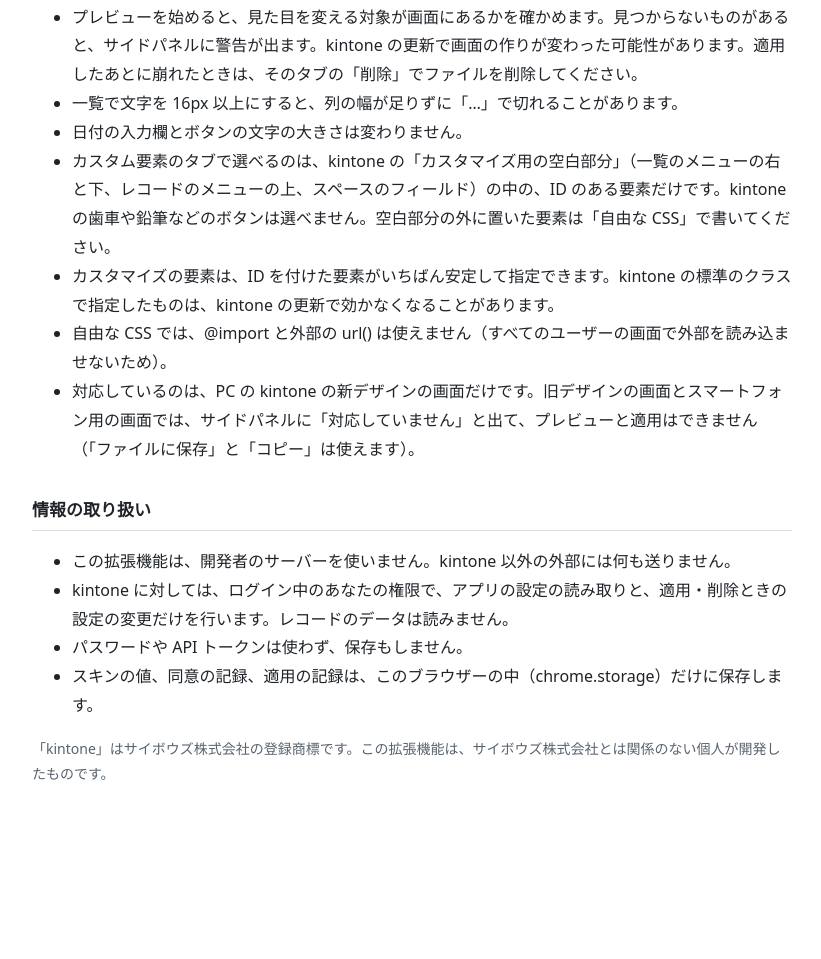
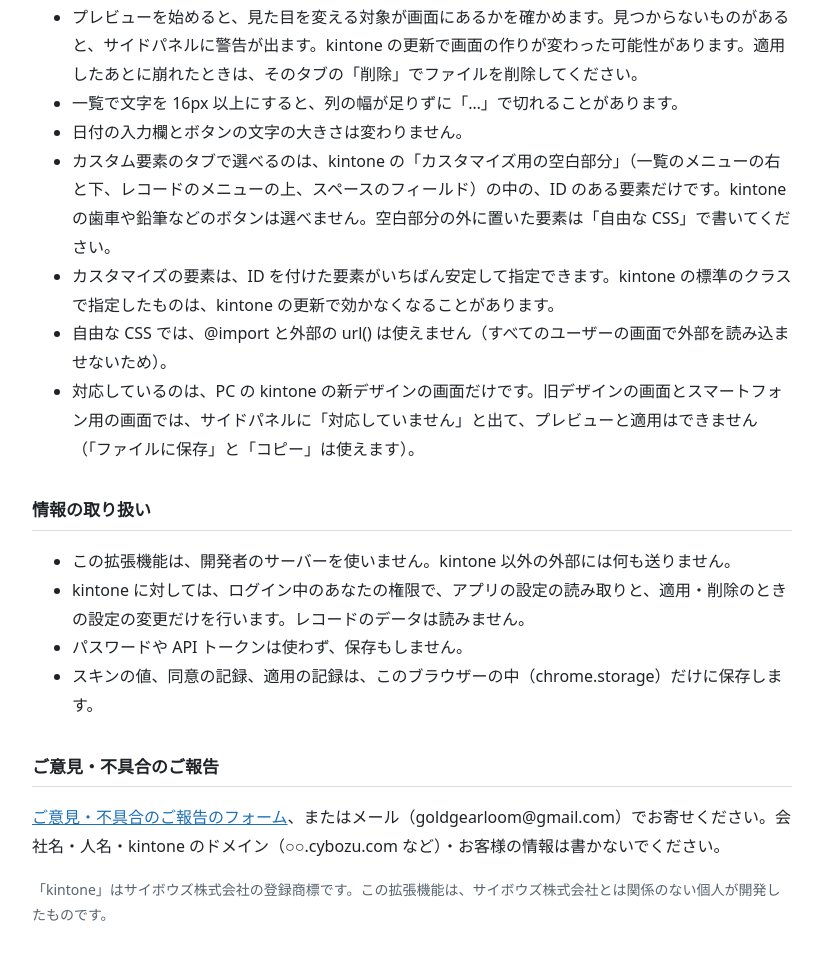
Before and after one commit to goldgearloom/est-kinskin-privacy, a plain HTML site: page guide.html in a window 1280 px wide. Shown: the part 2873-3832 px from the top of the page, without its empty margins (228-1049 px from the left). Before the commit the page ends 3721 px from the top, so only its background shows below. Drawn offline with Linux system fonts and the light colour scheme.

Commit message:
ご意見・不具合のご報告のフォームへのリンクを追加（2026-10-23）

```diff
--- a/guide.html
+++ b/guide.html
@@ -86,11 +86,14 @@
 <h2>情報の取り扱い</h2>
 <ul>
   <li>この拡張機能は、開発者のサーバーを使いません。kintone 以外の外部には何も送りません。</li>
-  <li>kintone に対しては、ログイン中のあなたの権限で、アプリの設定の読み取りと、適用・削除ときの設定の変更だけを行います。レコードのデータは読みません。</li>
+  <li>kintone に対しては、ログイン中のあなたの権限で、アプリの設定の読み取りと、適用・削除のときの設定の変更だけを行います。レコードのデータは読みません。</li>
   <li>パスワードや API トークンは使わず、保存もしません。</li>
   <li>スキンの値、同意の記録、適用の記録は、このブラウザーの中（chrome.storage）だけに保存します。</li>
 </ul>
 
+<h2>ご意見・不具合のご報告</h2>
+<p><a href="https://docs.google.com/forms/d/e/1FAIpQLSfsanSM60FCFJZr79JcZWI7j-XwFC2_Mx7EA4j8tcT79e_pBg/viewform">ご意見・不具合のご報告のフォーム</a>、またはメール（goldgearloom@gmail.com）でお寄せください。会社名・人名・kintone のドメイン（○○.cybozu.com など）・お客様の情報は書かないでください。</p>
+
 <p class="note">「kintone」はサイボウズ株式会社の登録商標です。この拡張機能は、サイボウズ株式会社とは関係のない個人が開発したものです。</p>
 </body>
 </html>
```
Also changed, not shown: index.html (+1 -1 lines).
